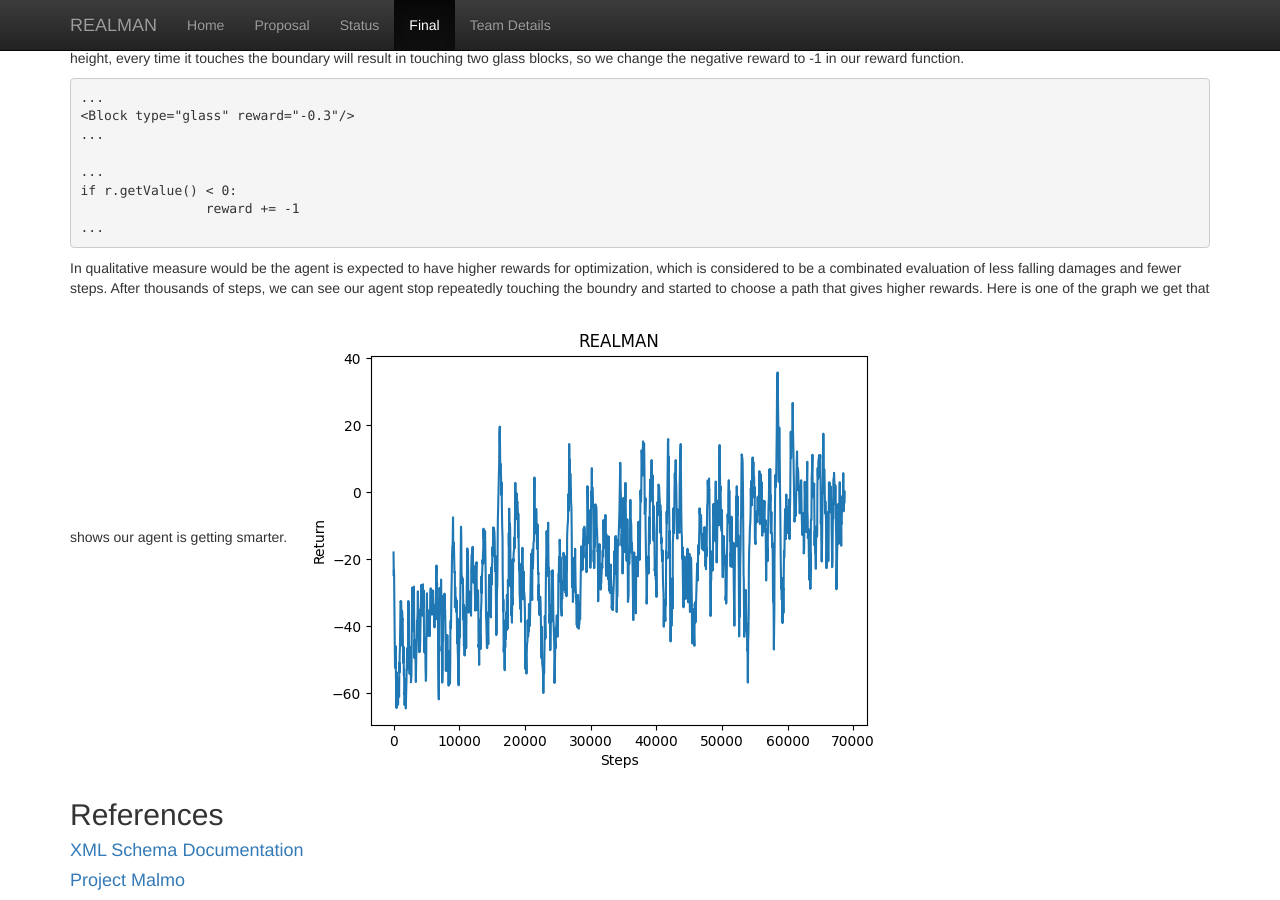
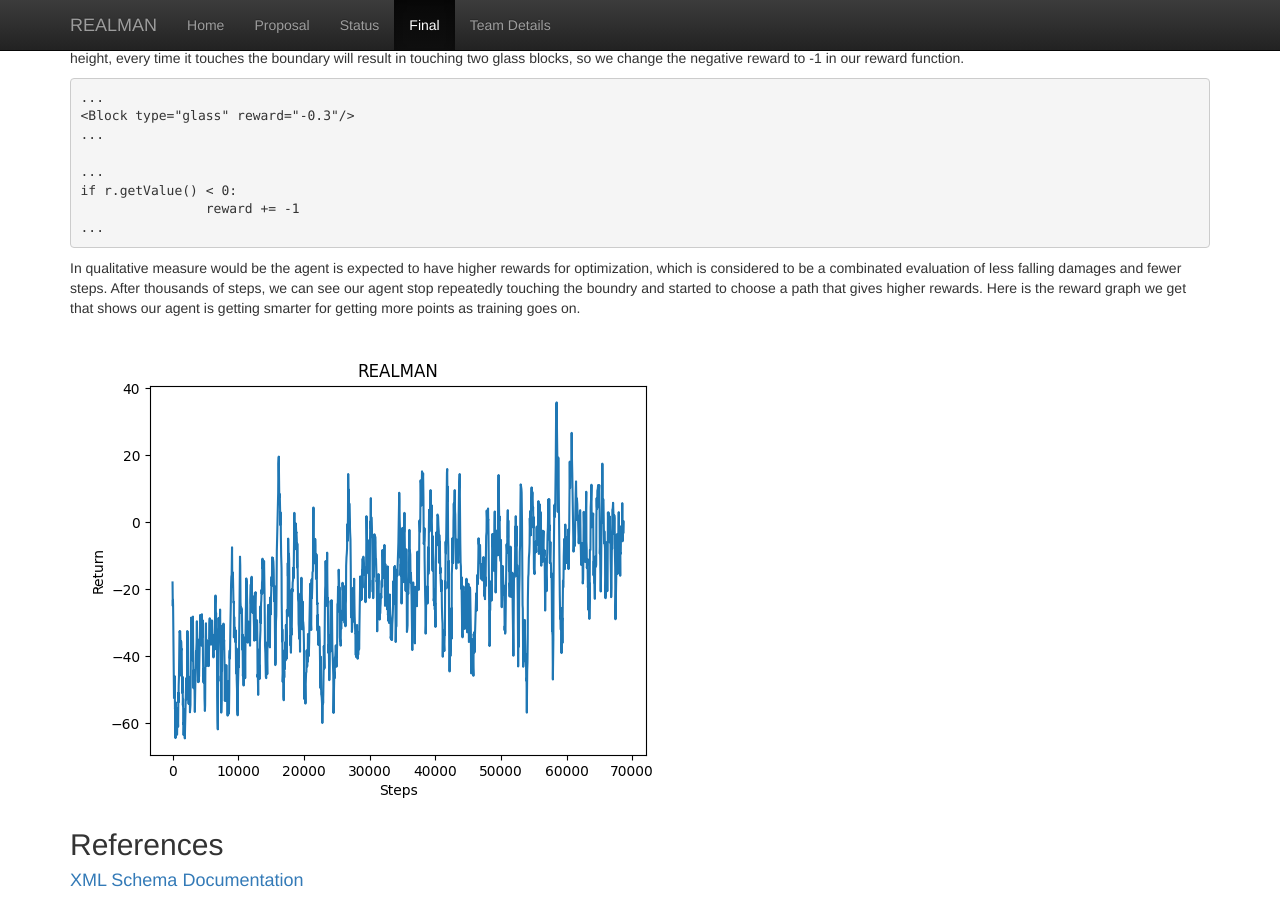
Before and after one commit to JackZhaoYK/REALMAN, a Jekyll site: the page built from docs/final.md, in a window 1280 px wide and 900 px high, scrolled down 2028 px. Built offline with Jekyll 4.4.1, drawn with Linux system fonts in a browser that asks for light colours.

Commit message:
update final report

````diff
--- a/docs/final.md
+++ b/docs/final.md
@@ -51,7 +51,8 @@ if r.getValue() < 0:
 ...
 ```
 
-In qualitative measure would be the agent is expected to have higher rewards for optimization, which is considered to be a combinated evaluation of less falling damages and fewer steps. After thousands of steps, we can see our agent stop repeatedly touching the boundry and started to choose a path that gives higher rewards. Here is one of the graph we get that shows our agent is getting smarter.
+In qualitative measure would be the agent is expected to have higher rewards for optimization, which is considered to be a combinated evaluation of less falling damages and fewer steps. After thousands of steps, we can see our agent stop repeatedly touching the boundry and started to choose a path that gives higher rewards. Here is the reward graph we get that shows our agent is getting smarter for getting more points as training goes on.
+
 ![result_image](https://github.com/JackZhaoYK/REALMAN/blob/main/docs/img/final_trend.jpg?raw=true)
 
 
````
